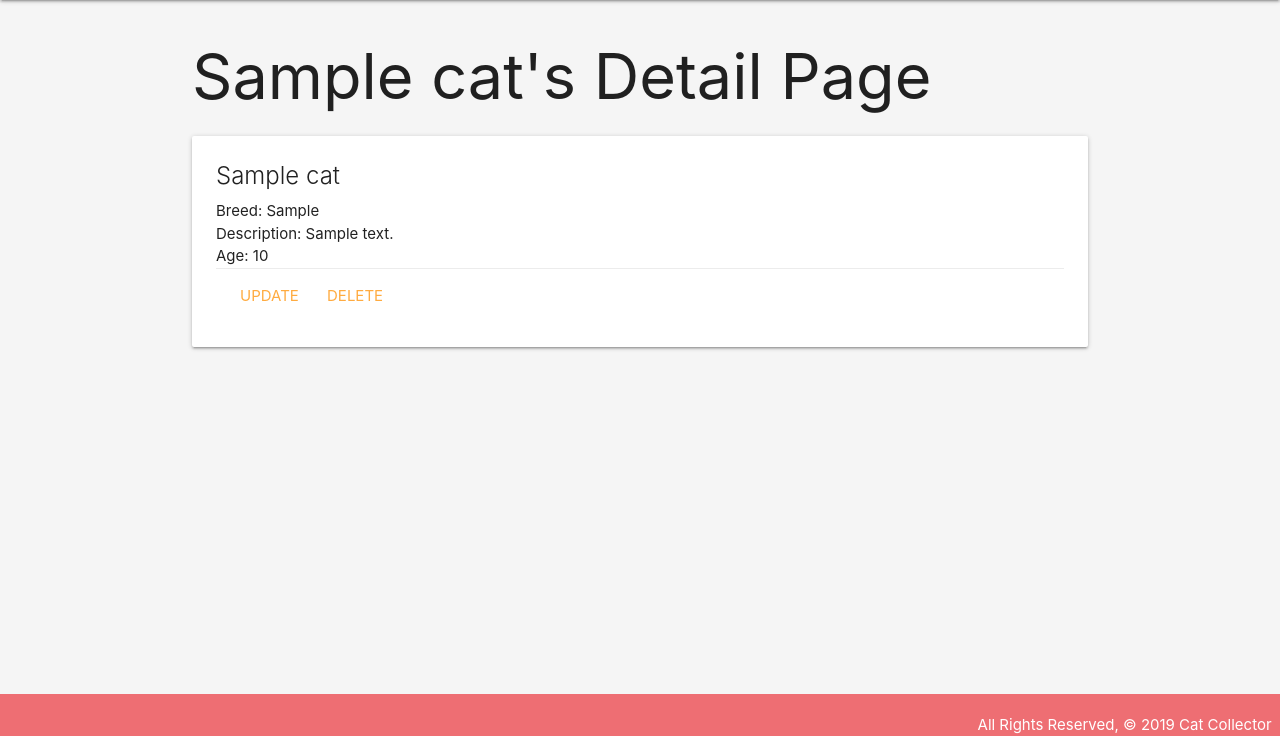
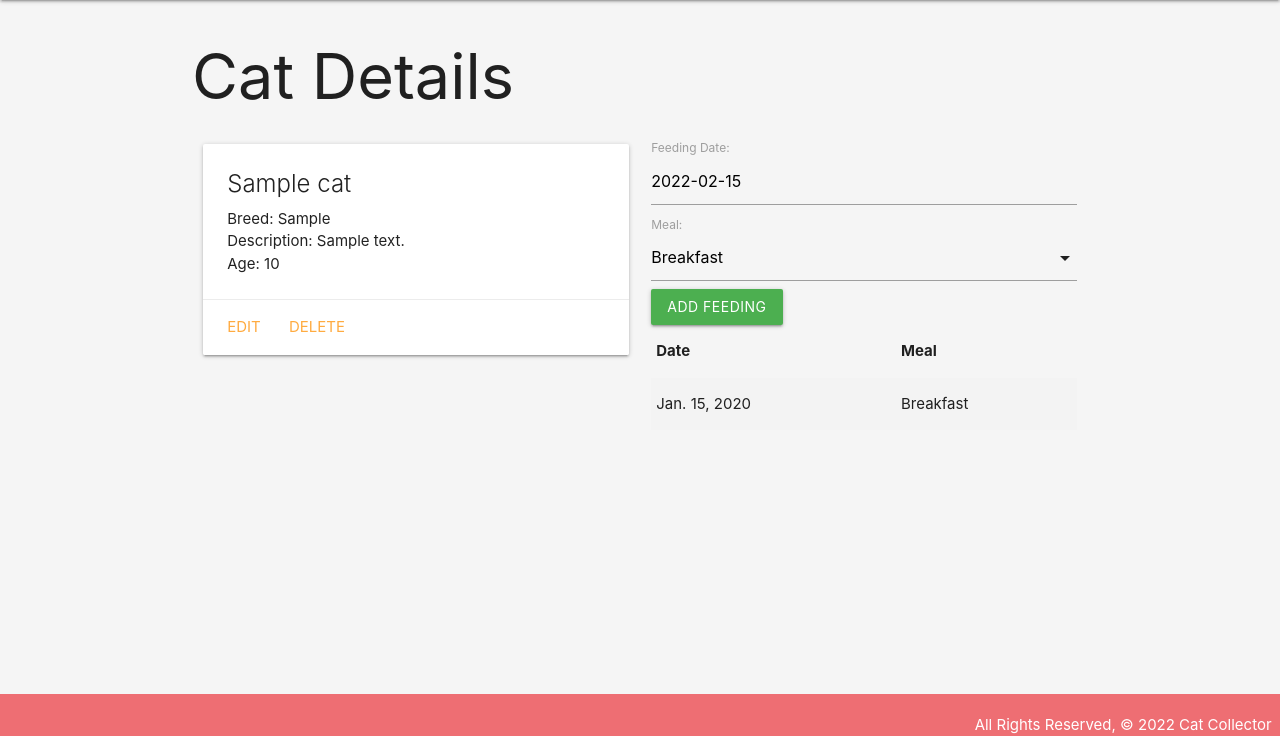
Before and after one commit to npsaunders/catCollector, a Django app: page /cats/1/ in a window 1280 px wide. Shown: the part 64-800 px from the top of the page. Run offline with Django 4.2, Linux system fonts and the light colour scheme; tables that the repository leaves empty hold one stand-in row (values such as "Sample post").

Commit message:
added one to many content

```diff
--- a/main_app/admin.py
+++ b/main_app/admin.py
@@ -1,4 +1,5 @@
 from django.contrib import admin
-from .models import Cat
+from .models import Cat, Feeding
 
 admin.site.register(Cat)
+admin.site.register(Feeding)
--- /dev/null
+++ b/main_app/forms.py
@@ -0,0 +1,7 @@
+from django.forms import ModelForm
+from .models import Feeding
+
+class FeedingForm(ModelForm):
+  class Meta:
+    model = Feeding
+    fields = ('date', 'meal')
--- a/main_app/models.py
+++ b/main_app/models.py
@@ -1,5 +1,11 @@
 from django.db import models
 from django.urls import reverse
+
+MEALS = (
+    ('B', 'Breakfast'),
+    ('L', 'Lunch'),
+    ('D', 'Dinner'),
+)
 
 class Cat(models.Model):
     name = models.CharField(max_length=100)
@@ -12,3 +18,21 @@ class Cat(models.Model):
 
     def get_absolute_url(self):
         return reverse('detail', kwargs={'cat_id': self.id})
+
+class Feeding(models.Model):
+    date = models.DateField('Feeding Date')
+    meal = models.CharField(
+        max_length=1,
+        choices=MEALS,
+        default=MEALS[0][0]
+    )
+
+    #Create a cat_id FK
+    cat = models.ForeignKey(Cat, on_delete=models.CASCADE)
+
+    def __str__(self):
+        return f"{self.get_meal_display()} on {self.date}"
+
+    # change the default sort
+    class Meta:
+        ordering = ['-date']
--- a/main_app/templates/base.html
+++ b/main_app/templates/base.html
@@ -10,6 +10,7 @@
     <title>Cat Collector</title>
     <!-- link to materialize css -->
     <link rel="stylesheet" href="https://cdnjs.cloudflare.com/ajax/libs/materialize/1.0.0/css/materialize.min.css" />
+    <script src="https://cdnjs.cloudflare.com/ajax/libs/materialize/1.0.0/js/materialize.min.js"></script>
     <!-- link to static css -->
     <link rel="stylesheet" href="{% static 'css/style.css' %}" />
 </head>
@@ -37,7 +38,7 @@
     </main>
     <footer class="page-footer">
         <div class="right">
-            All Rights Reserved, &copy; 2019 Cat Collector &nbsp;
+            All Rights Reserved, &copy; 2022 Cat Collector &nbsp;
         </div>
     </footer>
 </body>
--- a/main_app/templates/cats/detail.html
+++ b/main_app/templates/cats/detail.html
@@ -1,7 +1,9 @@
 {% extends 'base.html' %} {% block content %}
 
-<h1>{{ cat.name.capitalize }}'s Detail Page</h1>
+<h1>Cat Details</h1>
 
+<div class="row">
+    <div class="col s6">
         <div class="card">
             <div class="card-content">
                 <span class="card-title">{{ cat.name }}</span>
@@ -12,10 +14,47 @@
                 {% else %}
                 <p>Age: Kitten</p>
                 {% endif %}
+            </div>
             <div class="card-action">
-            <a href="{% url 'cats_update' cat.id %}">update</a>
-            <a href="{% url 'cats_delete' cat.id %}">delete</a>
+                <a href="{% url 'cats_update' cat.id %}">Edit</a>
+                <a href="{% url 'cats_delete' cat.id %}">Delete</a>
             </div>
         </div>
     </div>
+    <div class="col s6">
+        <form action="{% url 'add_feeding' cat.id %}" method="post">
+            {% csrf_token %} {{ feeding_form.as_p }}
+            <input type="submit" class="btn green" value="Add Feeding" />
+        </form>
+        <table class="striped">
+            <thead>
+                <tr>
+                    <th>Date</th>
+                    <th>Meal</th>
+                </tr>
+            </thead>
+            <tbody>
+                {% for feeding in cat.feeding_set.all %}
+                <tr>
+                    <td>{{feeding.date}}</td>
+                    <td>{{feeding.get_meal_display}}</td>
+                </tr>
+                {% endfor %}
+            </tbody>
+        </table>
+    </div>
+</div>
+<script>
+    var dateEl = document.getElementById('id_date');
+    M.Datepicker.init(dateEl, {
+        format: 'yyyy-mm-dd',
+        defaultDate: new Date(),
+        setDefaultDate: true,
+        autoClose: true
+    });
+
+    // add additional JS to initialize select below
+  var selectEl = document.getElementById('id_meal');
+  M.FormSelect.init(selectEl);
+</script>
 {% endblock %}
--- a/main_app/urls.py
+++ b/main_app/urls.py
@@ -9,4 +9,5 @@ urlpatterns = [
     path('cats/create/', views.CatCreate.as_view(), name='cats_create'),
     path('cats/<int:pk>/update/', views.CatUpdate.as_view(), name='cats_update'),
     path('cats/<int:pk>/delete/', views.CatDelete.as_view(), name='cats_delete'),
+    path('cats/<int:cat_id>/add_feeding/', views.add_feeding, name='add_feeding'),
 ]
--- a/main_app/views.py
+++ b/main_app/views.py
@@ -1,7 +1,8 @@
 from pyexpat import model
-from django.shortcuts import render
+from django.shortcuts import render, redirect
 from django.views.generic.edit import CreateView, UpdateView, DeleteView
 from .models import Cat
+from .forms import FeedingForm
 
 # Create your views here.
 def home(request):
@@ -14,9 +15,23 @@ def cats_index(request):
     cats = Cat.objects.all()
     return render(request,'cats/index.html', { 'cats': cats})
 
+# update this view function
 def cats_detail(request, cat_id):
-    cat = Cat.objects.get(id=cat_id)
-    return render(request, 'cats/detail.html', { 'cat': cat })
+  cat = Cat.objects.get(id=cat_id)
+  # instantiate FeedingForm to be rendered in the template
+  feeding_form = FeedingForm()
+  return render(request, 'cats/detail.html', {
+    # include the cat and feeding_form in the context
+    'cat': cat, 'feeding_form': feeding_form
+  })
+
+def add_feeding(request, cat_id):
+    form = FeedingForm(request.POST)
+    if form.is_valid():
+        new_feeding = form.save(commit=False)
+        new_feeding.cat_id = cat_id
+        new_feeding.save()
+    return redirect('detail', cat_id=cat_id)
 
 class CatCreate(CreateView):
     model = Cat
```
Also changed, not shown: main_app/migrations/0002_feeding.py (added). Lines whose indentation alone changed are shown as unchanged.
